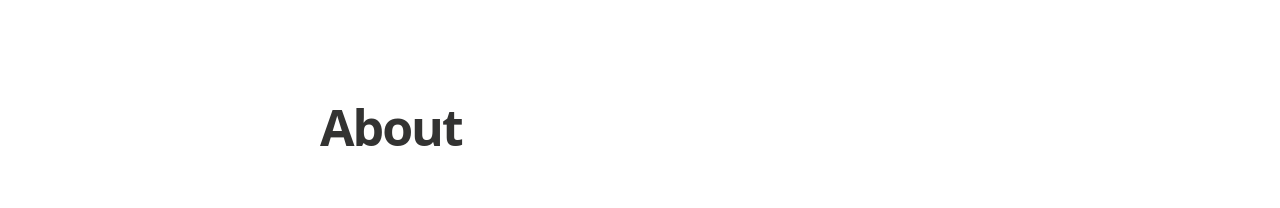
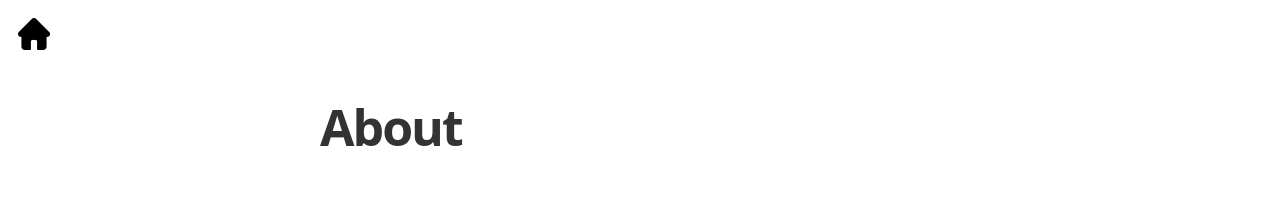
Before and after one commit to pkmandke/blog, a Jekyll site: the page built from about.md, in a window 1280 px wide. Shown: the top 208 px of the page. Built offline with Jekyll 4.4.1, drawn with Linux system fonts in a browser that asks for light colours; nearby versions of some CDN libraries; some web fonts are replaced.

Commit message:
of course it was a missing leading /

```diff
--- a/_config.yml
+++ b/_config.yml
@@ -12,7 +12,7 @@ description: > # this means to ignore newlines until "email:"
 email: pkmandke@vt.edu
 #blog logo
 logo: "/assets/images/arrival_512_x_512.png"
-icon: "assets/images/home.png" # top left
+icon: "/assets/images/home.png" # top left
 float_logo: true # true, false (default)
 
 # blog cover
```
